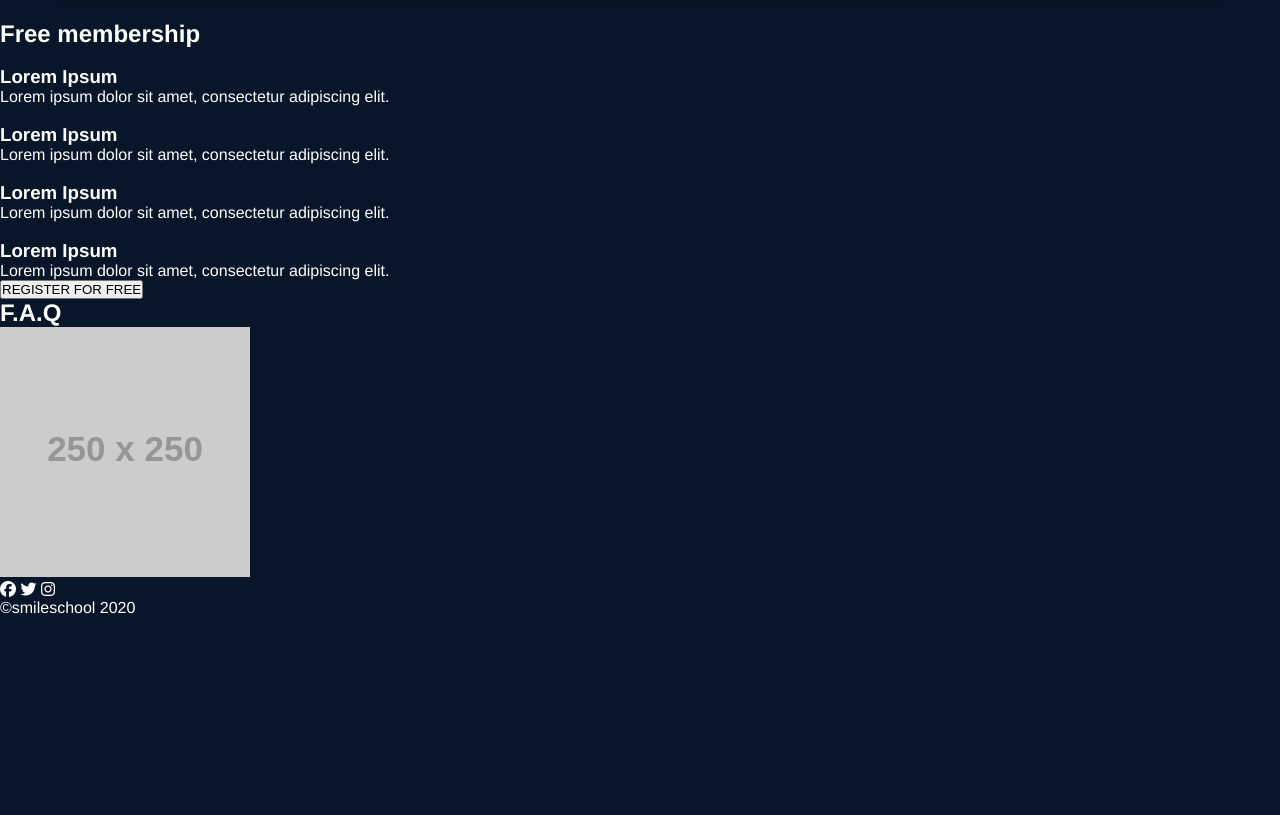
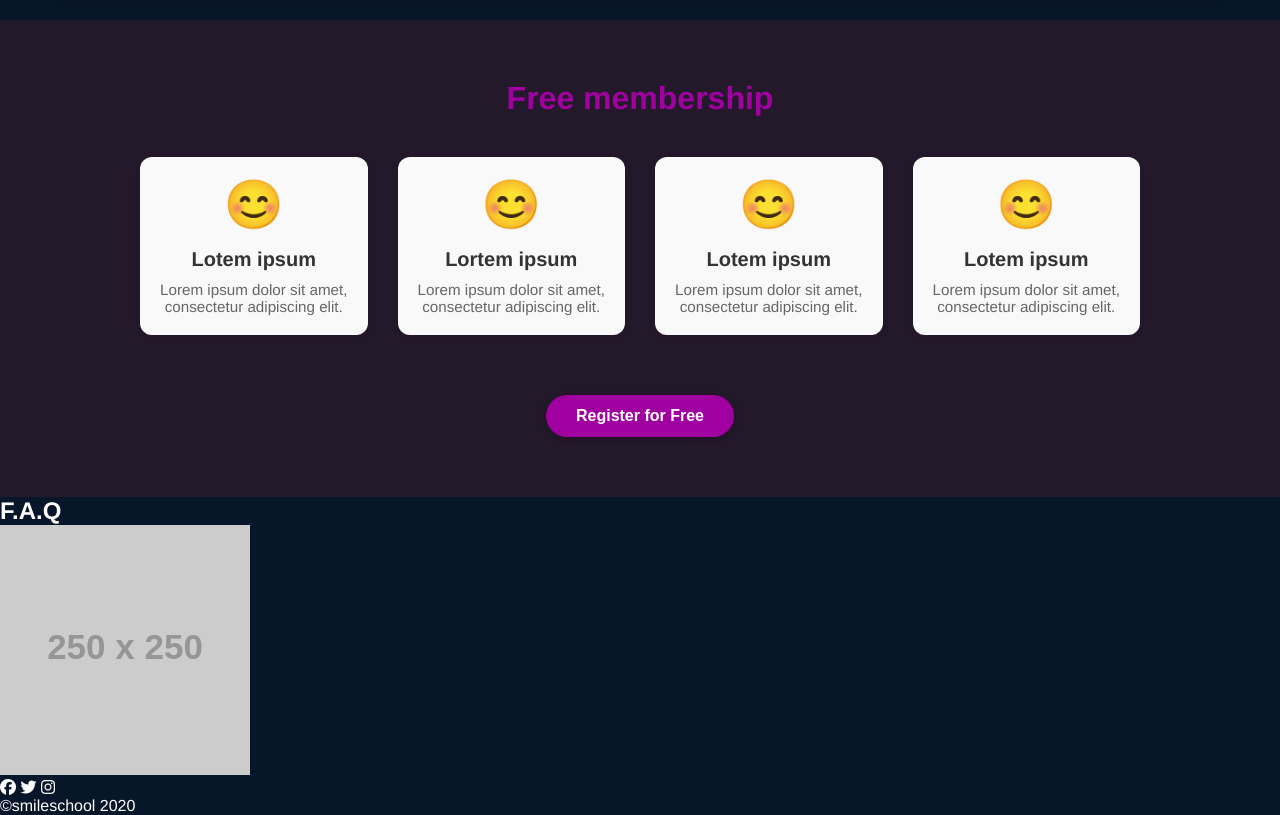
Before and after one commit to Makinda606/alx_html_css, a plain HTML site: page css_advanced/index.html in a window 1280 px wide. Shown: the part 1417-2232 px from the top of the page. Before the commit the page ends 2034 px from the top, so only its background shows below. Drawn offline with Linux system fonts and the light colour scheme; placeholder pictures from the web are drawn by us.

Commit message:
Style Free Membership section

```diff
--- a/css_advanced/index.html
+++ b/css_advanced/index.html
@@ -97,30 +97,33 @@
   </div>
 </section>
 
-        <section>
+        <section class="membership-section">
   <h2>Free membership</h2>
-            <div>
-                <img src="./images/smile.svg" alt="">
-                <h3>Lorem Ipsum</h3>
+  <div class="membership-grid">
+    <div class="membership-item">
+      <span class="icon">😊</span>
+      <h3>Lotem ipsum</h3>
       <p>Lorem ipsum dolor sit amet, consectetur adipiscing elit.</p>
     </div>
-            <div>
-                <img src="./images/smile.svg" alt="">
-                <h3>Lorem Ipsum</h3>
+    <div class="membership-item">
+      <span class="icon">😊</span>
+      <h3>Lortem ipsum</h3>
       <p>Lorem ipsum dolor sit amet, consectetur adipiscing elit.</p>
     </div>
-            <div>
-                <img src="./images/smile.svg" alt="">
-                <h3>Lorem Ipsum</h3>
+    <div class="membership-item">
+      <span class="icon">😊</span>
+      <h3>Lotem ipsum</h3>
       <p>Lorem ipsum dolor sit amet, consectetur adipiscing elit.</p>
     </div>
-            <div>
-                <img src="./images/smile.svg" alt="">
-                <h3>Lorem Ipsum</h3>
+    <div class="membership-item">
+      <span class="icon">😊</span>
+      <h3>Lotem ipsum</h3>
       <p>Lorem ipsum dolor sit amet, consectetur adipiscing elit.</p>
     </div>
-            <button>REGISTER FOR FREE</button>
+  </div>
+  <button class="register-btn">Register for Free</button>
 </section>
+
         <section>
             <h2>F.A.Q</h2>
             <div>
--- a/css_advanced/styles.css
+++ b/css_advanced/styles.css
@@ -291,3 +291,63 @@ nav a {
     font-size: 16px;
   }
 }
+/* === Free Membership Section Styles === */
+.membership-section {
+  background-color: #24182b;
+  text-align: center;
+  padding: 60px 20px;
+}
+
+.membership-section h2 {
+  font-size: 2rem;
+  color: #a100a1;
+  margin-bottom: 40px;
+}
+
+.membership-grid {
+  display: grid;
+  grid-template-columns: repeat(auto-fit, minmax(200px, 1fr));
+  gap: 30px;
+  max-width: 1000px;
+  margin: 0 auto 40px;
+}
+
+.membership-item {
+  padding: 20px;
+  background-color: #f9f9f9;
+  border-radius: 12px;
+  box-shadow: 0 2px 10px rgba(0, 0, 0, 0.05);
+}
+
+.membership-item .icon {
+  font-size: 3rem;
+  color: #a100a1;
+  display: block;
+  margin-bottom: 15px;
+}
+
+.membership-item h3 {
+  font-size: 1.25rem;
+  margin-bottom: 10px;
+  color: #333;
+}
+
+.membership-item p {
+  font-size: 0.95rem;
+  color: #666;
+}
+
+.register-btn {
+  background-color: #a100a1;
+  color: white;
+  font-size: 1rem;
+  padding: 12px 30px;
+  border: none;
+  border-radius: 25px;
+  cursor: pointer;
+  transition: background-color 0.3s ease;
+}
+
+.register-btn:hover {
+  background-color: #800080;
+}
```
Lines whose indentation alone changed are shown as unchanged.
